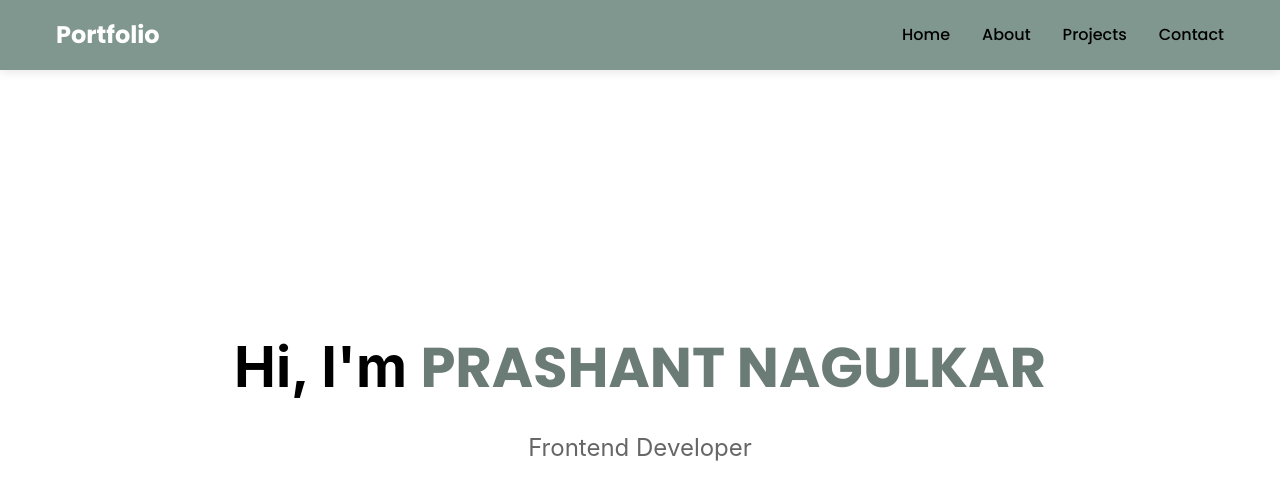
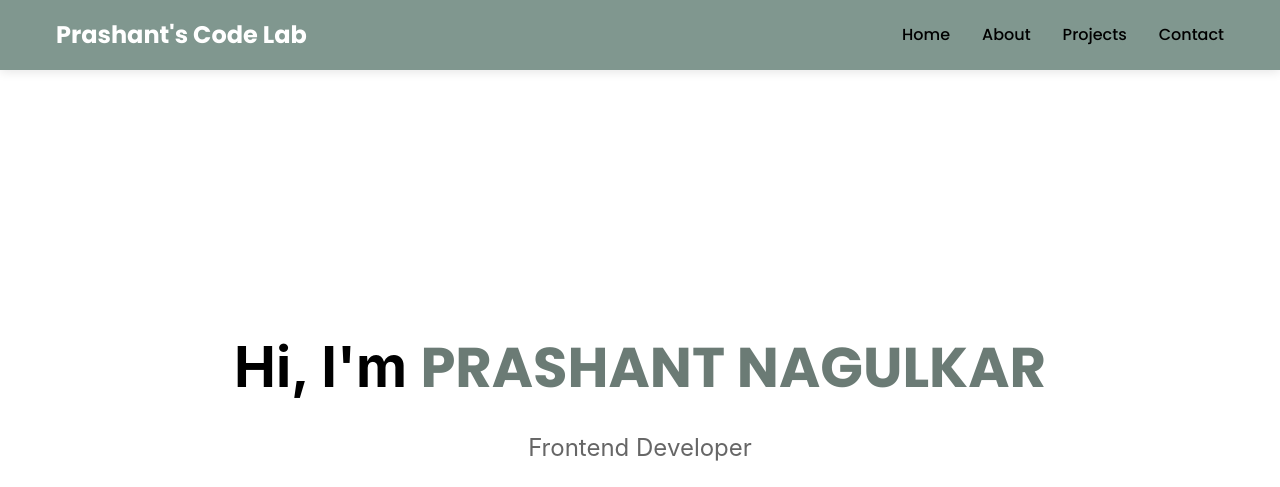
Before and after one commit to PrashantNagulkar/Portfolio-, a plain HTML site: page index.html in a window 1280 px wide. Shown: the top 487 px of the page. Drawn offline with Linux system fonts and the light colour scheme; a script that the page names is missing; a web font is replaced by a local one.

Commit message:
third commit

```diff
--- a/index.html
+++ b/index.html
@@ -9,7 +9,7 @@
 <body>
     <nav class="navbar">
         <div class="nav-content container">
-            <div class="logo">Portfolio</div>
+            <div class="logo">Prashant's Code Lab</div>
             <div class="menu-icon">
                 <div class="bar"></div>
                 <div class="bar"></div>
```
